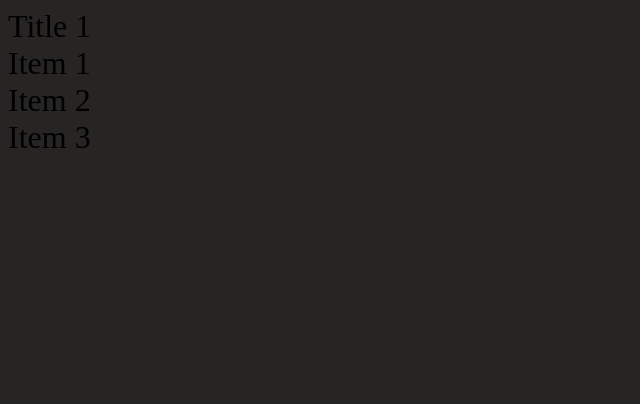
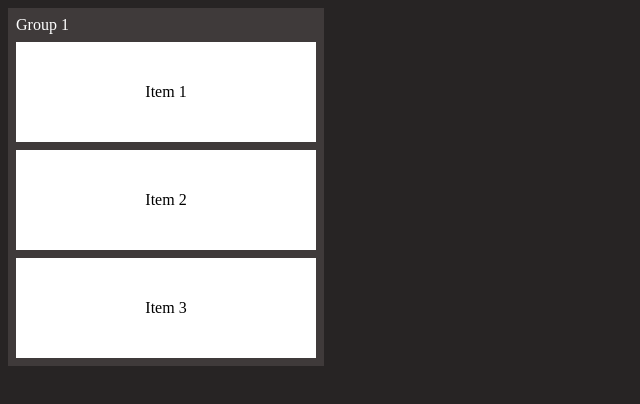
Before and after one commit to ShoNozaki/front-end-challenges, a React app: page / in a window 1280 px wide. Shown: the top 404 px of the page, without its empty margins (0-640 px from the left). Built offline with nearby package versions, Linux system fonts and the light colour scheme.

Commit message:
added basic styling

```diff
--- a/src/App.css
+++ b/src/App.css
@@ -1,3 +1,10 @@
+* {
+	margin: 0;
+}
 body {
 	background-color: rgb(39, 36, 36);
 }
+
+#App {
+	padding: 0.5rem;
+}
--- a/src/App.tsx
+++ b/src/App.tsx
@@ -3,6 +3,12 @@ import Columnn from "./components/Column/Column";
 
 import "./App.css"
 
-const App: React.FC = () => <Columnn/>;
+const App: React.FC = () => {
+ return (
+	 <div id="App">
+		 <Columnn/>
+	 </div>
+ )
+};
 
 export default App;
--- a/src/components/Column/Column.css
+++ b/src/components/Column/Column.css
@@ -1,3 +1,24 @@
 .column {
-	font-size: 2rem;
+	padding: 0.5rem;
+	background: rgb(63, 58, 58);
+	width: 300px;
 }
+
+.heading {
+	color: white;
+	margin-bottom: 0.5rem;
+}
+
+.column-item {
+	background: white;
+	width: 100%;
+	height: 100px;
+	display: flex;
+	justify-content: center;
+	align-items: center;
+	cursor: pointer;
+}
+
+.column-item:not(:last-child) {
+	margin-bottom: 0.5rem;
+}
--- a/src/components/Column/Column.tsx
+++ b/src/components/Column/Column.tsx
@@ -4,10 +4,16 @@ import './Column.css'
 const Column = () => {
 	return (
 		<div className="column">
-			<div className="heading">Title 1</div>
-			<div className="column-item">Item 1</div>
-			<div className="column-item">Item 2</div>
-			<div className="column-item">Item 3</div>
+			<div className="heading">Group 1</div>
+				<div className="column-item">
+					<p>Item 1</p>
+				</div>
+				<div className="column-item">
+					<p>Item 2</p>
+				</div>
+				<div className="column-item">
+					<p>Item 3</p>
+				</div>
 		</div>
 	)
 }
```
